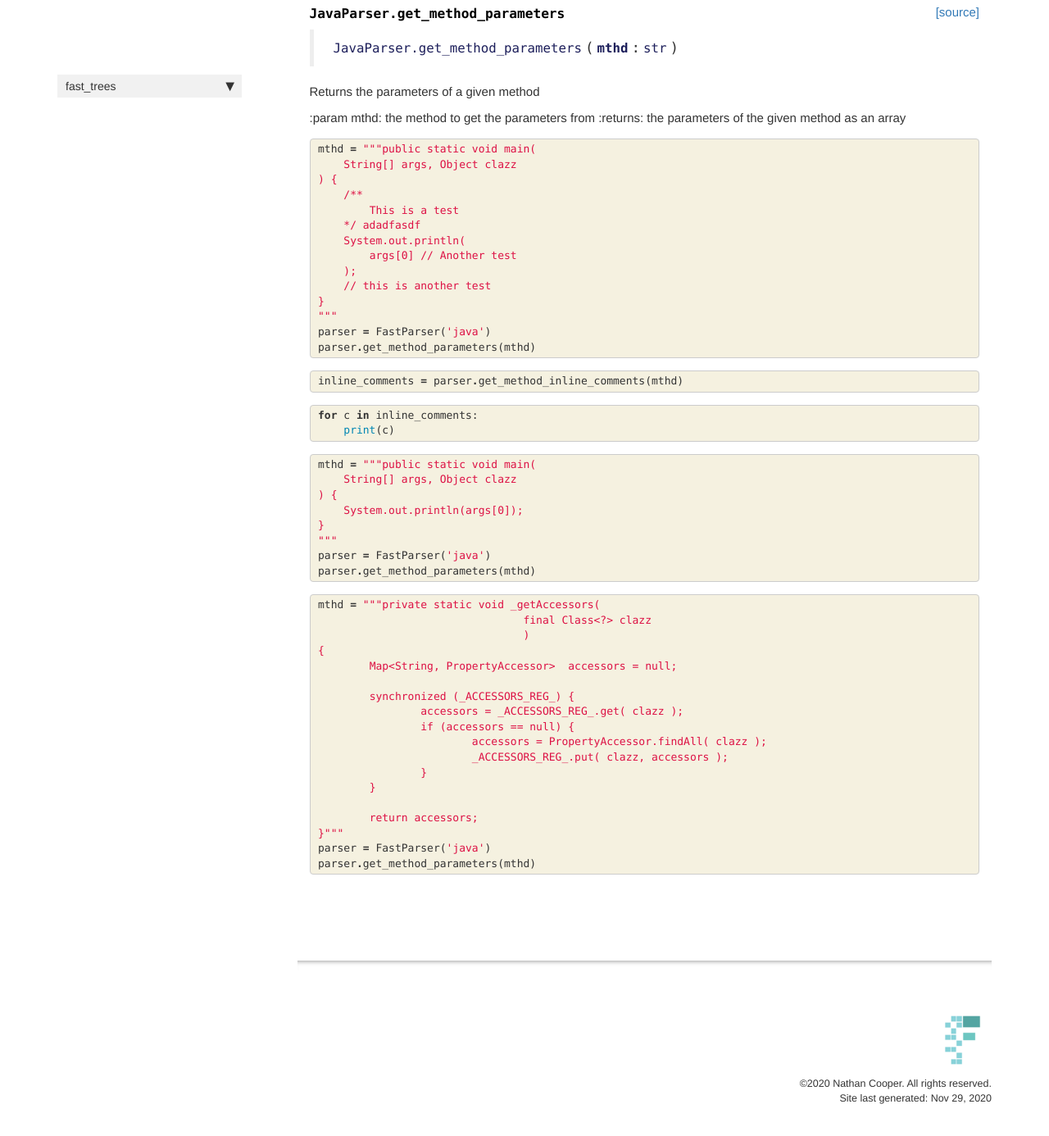
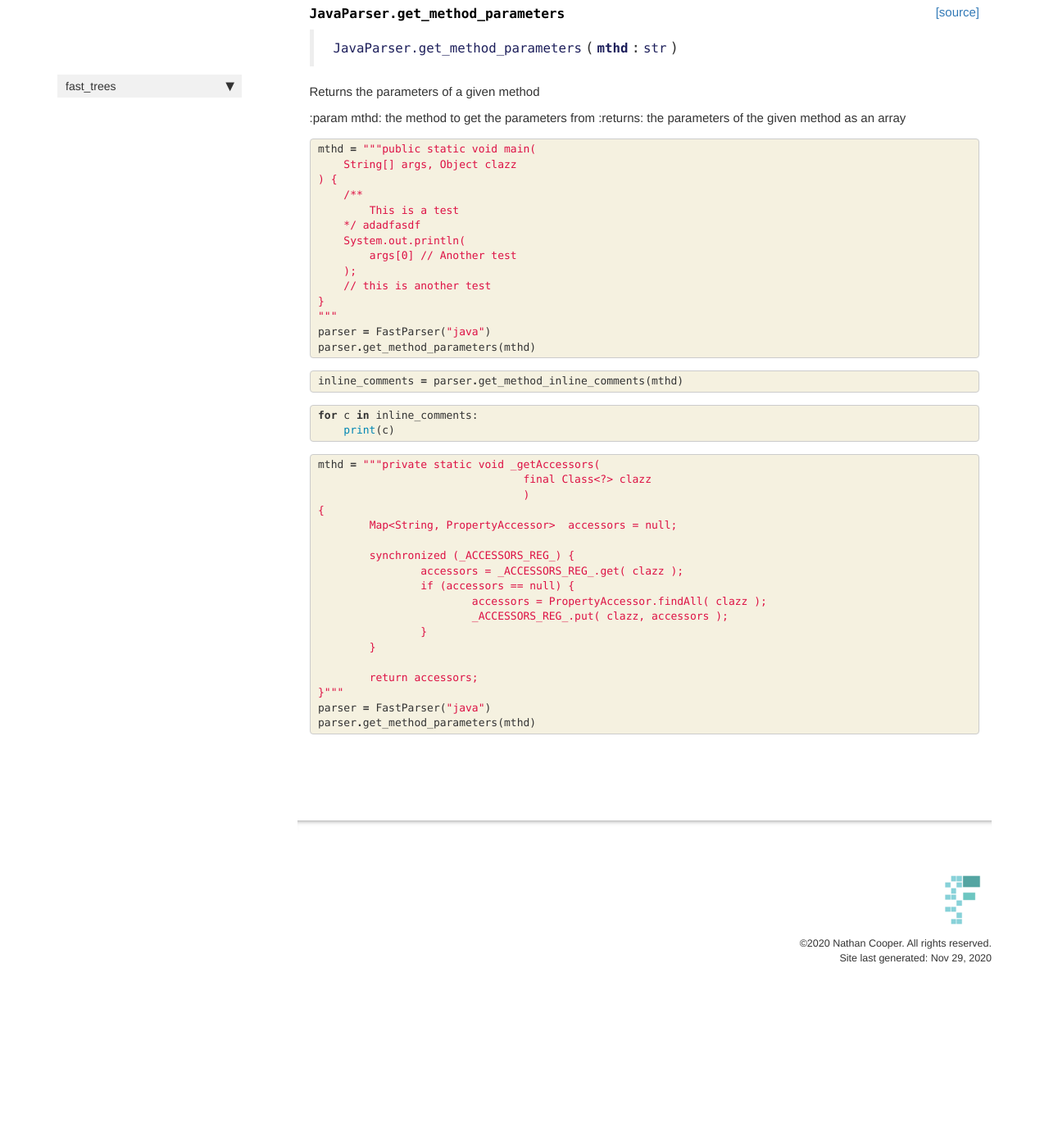
Before and after one commit to ncoop57/fast_trees, a Jekyll site: the page built from docs/core.html, in a window 1280 px wide and 1400 px high, scrolled down 678 px. Shown: the top 1386 px of the window at 82% size. Built offline with Jekyll 4.4.1, drawn with Linux system fonts in a browser that asks for light colours; nearby versions of some CDN libraries; comment, search, counter and statistics services are not loaded; after the commit the page ends 1907 px from its top, so only the background shows below that.

Commit message:
Formatted all nbs with black

```diff
--- a/docs/core.html
+++ b/docs/core.html
@@ -115,7 +115,7 @@
 
 
 <div class="output_markdown rendered_html output_subarea ">
-<h4 id="FastParser" class="doc_header"><code>FastParser</code><a href="https://github.com/ncoop57/fast_trees/tree/main/fast_trees/core.py#L91" class="source_link" style="float:right">[source]</a></h4><blockquote><p><code>FastParser</code>(<strong><code>lang</code></strong>:<code>str</code>)</p>
+<h4 id="FastParser" class="doc_header"><code>FastParser</code><a href="https://github.com/ncoop57/fast_trees/tree/main/fast_trees/core.py#L93" class="source_link" style="float:right">[source]</a></h4><blockquote><p><code>FastParser</code>(<strong><code>lang</code></strong>:<code>str</code>)</p>
 </blockquote>
 
 </div>
@@ -174,7 +174,7 @@
 <span class="s2">    // this is another test</span>
 <span class="s2">}</span>
 <span class="s2">&quot;&quot;&quot;</span>
-<span class="n">parser</span> <span class="o">=</span> <span class="n">FastParser</span><span class="p">(</span><span class="s1">&#39;java&#39;</span><span class="p">)</span>
+<span class="n">parser</span> <span class="o">=</span> <span class="n">FastParser</span><span class="p">(</span><span class="s2">&quot;java&quot;</span><span class="p">)</span>
 <span class="n">parser</span><span class="o">.</span><span class="n">get_method_parameters</span><span class="p">(</span><span class="n">mthd</span><span class="p">)</span>
 </pre></div>
 
@@ -227,30 +227,6 @@
 
 <div class="inner_cell">
     <div class="input_area">
-<div class=" highlight hl-ipython3"><pre><span></span><span class="n">mthd</span> <span class="o">=</span> <span class="s2">&quot;&quot;&quot;public static void main(</span>
-<span class="s2">    String[] args, Object clazz</span>
-<span class="s2">) {</span>
-<span class="s2">    System.out.println(args[0]);</span>
-<span class="s2">}</span>
-<span class="s2">&quot;&quot;&quot;</span>
-<span class="n">parser</span> <span class="o">=</span> <span class="n">FastParser</span><span class="p">(</span><span class="s1">&#39;java&#39;</span><span class="p">)</span>
-<span class="n">parser</span><span class="o">.</span><span class="n">get_method_parameters</span><span class="p">(</span><span class="n">mthd</span><span class="p">)</span>
-</pre></div>
-
-    </div>
-</div>
-</div>
-
-</div>
-    {% endraw %}
-
-    {% raw %}
-
-<div class="cell border-box-sizing code_cell rendered">
-<div class="input">
-
-<div class="inner_cell">
-    <div class="input_area">
 <div class=" highlight hl-ipython3"><pre><span></span><span class="n">mthd</span> <span class="o">=</span> <span class="s2">&quot;&quot;&quot;private static void _getAccessors(</span>
 <span class="s2">				final Class&lt;?&gt; clazz</span>
 <span class="s2">				)</span>
@@ -267,7 +243,7 @@
 
 <span class="s2">	return accessors;</span>
 <span class="s2">}&quot;&quot;&quot;</span>
-<span class="n">parser</span> <span class="o">=</span> <span class="n">FastParser</span><span class="p">(</span><span class="s1">&#39;java&#39;</span><span class="p">)</span>
+<span class="n">parser</span> <span class="o">=</span> <span class="n">FastParser</span><span class="p">(</span><span class="s2">&quot;java&quot;</span><span class="p">)</span>
 <span class="n">parser</span><span class="o">.</span><span class="n">get_method_parameters</span><span class="p">(</span><span class="n">mthd</span><span class="p">)</span>
 </pre></div>
 
--- a/docs/index.html
+++ b/docs/index.html
@@ -69,7 +69,7 @@
 <span class="s2">    */</span>
 <span class="s2">}</span>
 <span class="s2">&quot;&quot;&quot;</span>
-<span class="n">parser</span> <span class="o">=</span> <span class="n">FastParser</span><span class="p">(</span><span class="s1">&#39;java&#39;</span><span class="p">)</span>
+<span class="n">parser</span> <span class="o">=</span> <span class="n">FastParser</span><span class="p">(</span><span class="s2">&quot;java&quot;</span><span class="p">)</span>
 <span class="nb">print</span><span class="p">(</span><span class="n">parser</span><span class="o">.</span><span class="n">get_method_parameters</span><span class="p">(</span><span class="n">mthd</span><span class="p">))</span>
 </pre></div>
 
@@ -83,7 +83,7 @@
 <div class="output_area">
 
 <div class="output_subarea output_stream output_stdout output_text">
-<pre>Downloading repo https://github.com/tree-sitter/tree-sitter-java to /home/nathan/projects/other/fast_trees/fast_trees/tree-sitter-java.
+<pre>Repo already exists, continuing.
 [&#39;args&#39;, &#39;clazz&#39;]
 </pre>
 </div>
--- a/fast_trees/core.py
+++ b/fast_trees/core.py
@@ -80,8 +80,10 @@
                     ]
                 )
             else:
-                start_line = lines[node.start_point[0]][node.start_point[1]:]
-                middle_lines = "\n".join(lines[node.start_point[0] + 1: node.end_point[0]])
+                start_line = lines[node.start_point[0]][node.start_point[1] :]
+                middle_lines = "\n".join(
+                    lines[node.start_point[0] + 1 : node.end_point[0]]
+                )
                 end_line = lines[node.end_point[0]][: node.end_point[1]]
                 comments.append("\n".join([start_line, middle_lines, end_line]))
 
```
Also changed, not shown: README.md, 1 other file.
